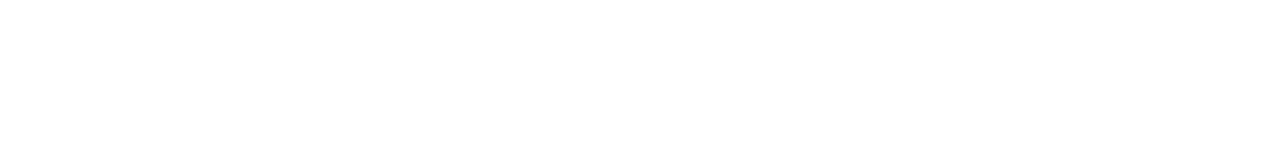
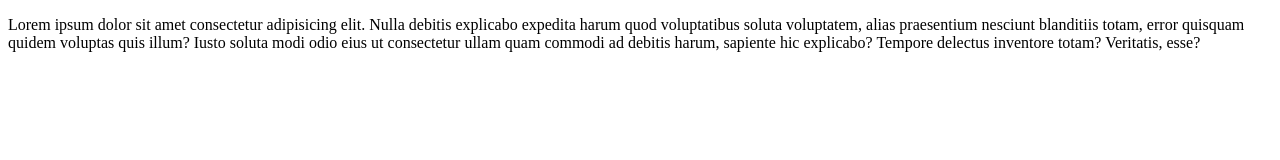
Before and after one commit to iLoush/udemy-study, a plain HTML site: page index.html in a window 1280 px wide. Drawn offline with Linux system fonts and the light colour scheme.

Commit message:
index.html file has been midifed

```diff
--- a/index.html
+++ b/index.html
@@ -9,6 +9,10 @@
 </head>
 
 <body>
+   <p>Lorem ipsum dolor sit amet consectetur adipisicing elit. Nulla debitis explicabo expedita harum quod voluptatibus
+      soluta voluptatem, alias praesentium nesciunt blanditiis totam, error quisquam quidem voluptas quis illum? Iusto
+      soluta modi odio eius ut consectetur ullam quam commodi ad debitis harum, sapiente hic explicabo? Tempore delectus
+      inventore totam? Veritatis, esse?</p>
 
 
 
```
